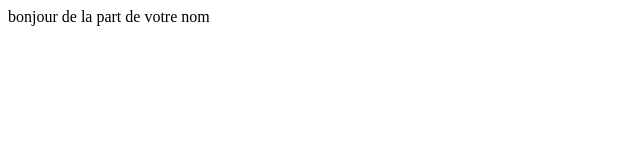
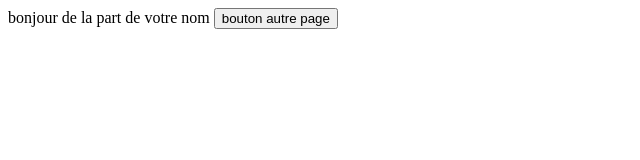
Before and after one commit to alboyomo/Labo10git, a plain HTML site: page index.html in a window 1280 px wide. Shown: the whole page, without its empty margins (0-640 px from the left). Drawn offline with Linux system fonts and the light colour scheme.

Commit message:
Update index.html

```diff
--- a/index.html
+++ b/index.html
@@ -8,4 +8,7 @@
     <body>
         bonjour de la part de votre nom
     </body>
+    <a href="https://www.youtube.com/
+<a href=" target="_blank">
+    <button>bouton autre page</button>
 </html>
```
